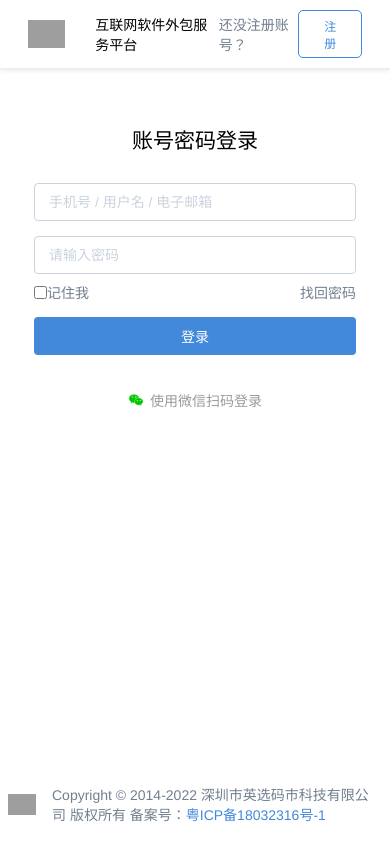
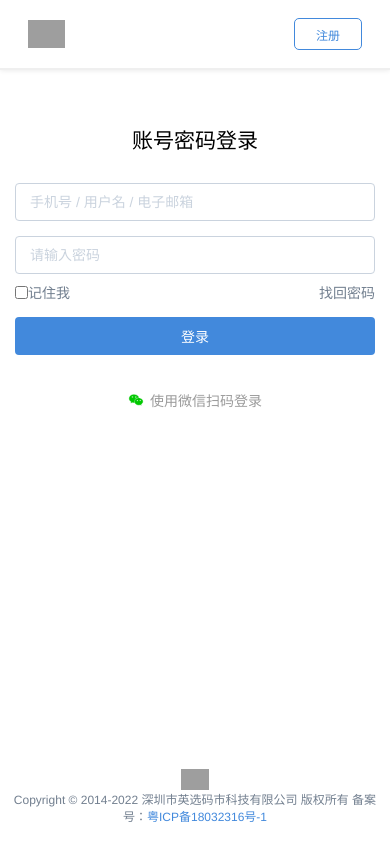
Before and after one commit to bo-ddd/machao2, a Nuxt app: page /login/LoginPage in a window 390 px wide. Both pictures are taken after a click on the element "使用账号密码登录". Built offline with nearby package versions, Linux system fonts and the light colour scheme; grey boxes are pictures that could not be loaded.

Commit message:
9.27.1547

```diff
--- a/assets/css/main.css
+++ b/assets/css/main.css
@@ -186,7 +186,9 @@ body {
 .plr-8 {
     padding: 0 8px;
 }
-
+.plr-15{
+    padding: 0 15px;
+}
 
 
 
--- a/pages/login/LoginPage.vue
+++ b/pages/login/LoginPage.vue
@@ -4,10 +4,14 @@
             <div class="nav-left align-center">
                 <img class="logo-img mr-30 img-s-28"
                     src="https://assets.codemart.com/scripts/97b8f071e76549f45dfbe527295955ba.png" alt="">
-                互联网软件外包服务平台
+                <span class="nav-left-text">
+                    互联网软件外包服务平台
+                </span>
             </div>
             <div class="nav-right align-center">
-                还没注册账号？
+                <span class="nav-right-text">
+                    还没注册账号？
+                </span>
                 <SmallButton>注册</SmallButton>
             </div>
         </div>
@@ -21,7 +25,7 @@
                     <span class="link-style" @click="openFlag">使用账号密码登录</span>
                 </div>
             </div>
-            <div v-show="!flag" class="con-tab2 tab-wrap">
+            <div v-show="!flag" class="con-tab2 tab-wrap plr-15">
                 <div class="con-title mt-40 mb-14">账号密码登录</div>
                 <TipInput v-model="userAccount" :tipFlag="accountFlag" placeholder="手机号 / 用户名 / 电子邮箱" tipText="请输入账号"
                     :errorImg="require('@/assets/image/icon-error.png')"></TipInput>
@@ -46,10 +50,10 @@
             </div>
         </div>
 
-        <div class="foot flex-ja-center tip-text">
+        <div class="foot foot-flex tip-text">
             <div class="logo plr-8"><img class="logo-img img-s-21"
                     src="https://assets.codemart.com/scripts/97b8f071e76549f45dfbe527295955ba.png" alt=""></div>
-            <div class="tip-text plr-8">
+            <div class="foot-text plr-8">
                 Copyright © 2014-2022 深圳市英选码市科技有限公司 版权所有 备案号：<a class="link-style"
                     href="http://www.miitbeian.gov.cn/publish/query/indexFirst.action">粤ICP备18032316号-1</a>
             </div>
@@ -91,6 +95,7 @@ export default {
 <style scoped>
 .login-page {
     position: relative;
+    min-width: 320px;
     height: 100vh;
 }
 
@@ -122,6 +127,15 @@ export default {
     position: absolute;
     bottom: 0;
     padding: 20px 0;
+}
+
+.foot-flex {
+    display: flex;
+    justify-content: center;
+}
+
+.foot-text {
+    text-align: center;
 }
 
 .img-s-21 {
@@ -199,4 +213,37 @@ export default {
 .con-tab2 {
     color: #727F8F;
 }
+
+@media screen and (max-width: 770px) {
+    .nav-left-text {
+        display: none;
+    }
+}
+
+@media screen and (max-width: 480px) {
+    .nav-right-text {
+        display: none;
+    }
+
+    .tab-wrap {
+        width: 100%;
+    }
+}
+
+@media screen and (max-width: 500px) {
+
+    .foot-text {
+        text-align: center;
+        font-size: 12px;
+    }
+}
+
+@media screen and (max-width: 680px) {
+    .foot {
+        display: flex;
+        flex-direction: column;
+        align-items: center;
+    }
+
+}
 </style>
```
